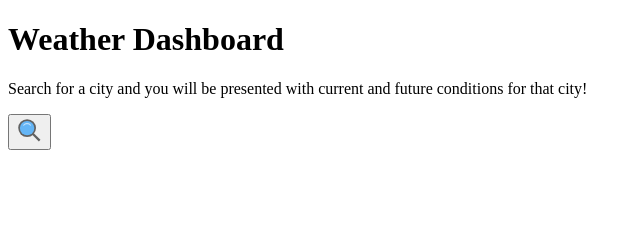
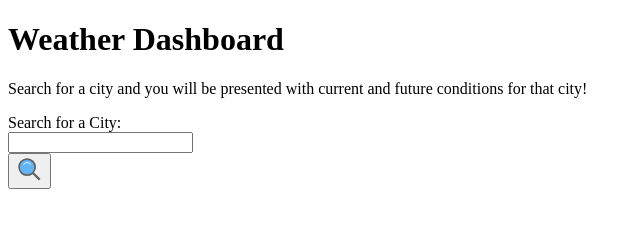
Before and after one commit to DaniaOn/me-weapp, a plain HTML site: page index.html in a window 1280 px wide. Shown: the whole page, without its empty margins (0-641 px from the left). Drawn offline with Linux system fonts and the light colour scheme.

Commit message:
Adding city search form

```diff
--- a/assets/style.css
+++ b/assets/style.css
@@ -0,0 +1,3 @@
+body{
+    font-family: ;
+}
--- a/index.html
+++ b/index.html
@@ -13,12 +13,27 @@
         <p>Search for a city and you will be presented with current and future conditions for that city!
         </p>
     </header>
-    <div class='card'>
-        <div class='search'>
-            <imput type ='text' class= 'search-bar'>
-            <button><svg stroke="currentColor" fill="currentColor" stroke-width="0" version="1" viewBox="0 0 48 48" enable-background="new 0 0 48 48" height="2em" width="2em" xmlns="http://www.w3.org/2000/svg"><g fill="#616161"><rect x="34.6" y="28.1" transform="matrix(.707 -.707 .707 .707 -15.154 36.586)" width="4" height="17"></rect><circle cx="20" cy="20" r="16"></circle></g><rect x="36.2" y="32.1" transform="matrix(.707 -.707 .707 .707 -15.839 38.239)" fill="#37474F" width="" height="12.3"></rect><circle fill="#64B5F6" cx="20" cy="20" r="13"></circle><path fill="#BBDEFB" d="M26.9,14.2c-1.7-2-4.2-3.2-6.9-3.2s-5.2,1.2-6.9,3.2c-0.4,0.4-0.3,1.1,0.1,1.4c0.4,0.4,1.1,0.3,1.4-0.1 C16,13.9,17.9,13,20,13s4,0.9,5.4,2.5c0.2,0.2,0.5,0.4,0.8,0.4c0.2,0,0.5-0.1,0.6-0.2C27.2,15.3,27.2,14.6,26.9,14.2z"></path></svg></button>
+
+    <main class="main"></main>
+        <div class='card'>
+            <form id="search-form">
+            <!-- search input label -->
+                <div class="row m-0">
+                    <label for="search-input" class="search-label m-0 text-dark">Search for a City:</label>
+                </div>
+                <!-- search label input and button-->
+                <div class="row m-0">
+                    <div class="col-sm-8 p-0 my-auto">
+                        <input type="text" id="search-input" name="search-input" class="search-input rounded">
+                    </div>
+                    <div class="col-sm-4 p-0">
+                        <imput type ='text' class= 'search-bar'>
+                            <button><svg stroke="currentColor" fill="currentColor" stroke-width="0" version="1" viewBox="0 0 48 48" enable-background="new 0 0 48 48" height="2em" width="2em" xmlns="http://www.w3.org/2000/svg"><g fill="#616161"><rect x="34.6" y="28.1" transform="matrix(.707 -.707 .707 .707 -15.154 36.586)" width="4" height="17"></rect><circle cx="20" cy="20" r="16"></circle></g><rect x="36.2" y="32.1" transform="matrix(.707 -.707 .707 .707 -15.839 38.239)" fill="#37474F" width="" height="12.3"></rect><circle fill="#64B5F6" cx="20" cy="20" r="13"></circle><path fill="#BBDEFB" d="M26.9,14.2c-1.7-2-4.2-3.2-6.9-3.2s-5.2,1.2-6.9,3.2c-0.4,0.4-0.3,1.1,0.1,1.4c0.4,0.4,1.1,0.3,1.4-0.1 C16,13.9,17.9,13,20,13s4,0.9,5.4,2.5c0.2,0.2,0.5,0.4,0.8,0.4c0.2,0,0.5-0.1,0.6-0.2C27.2,15.3,27.2,14.6,26.9,14.2z"></path></svg></button>
+                    </div>
+                </div>
+            </form>
         </div>
-    </div>
+    </main>
     <script src="./assets/script.js"></script>
 </body>
 
```
